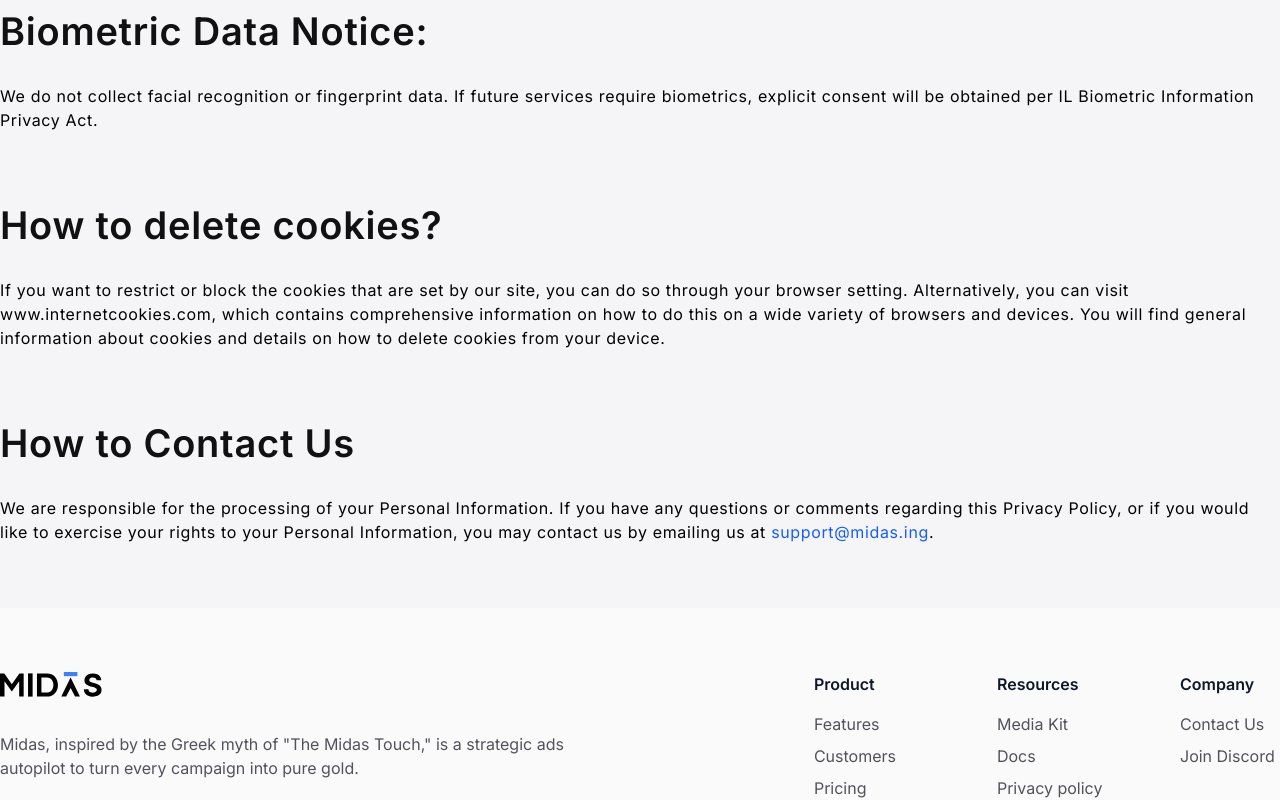
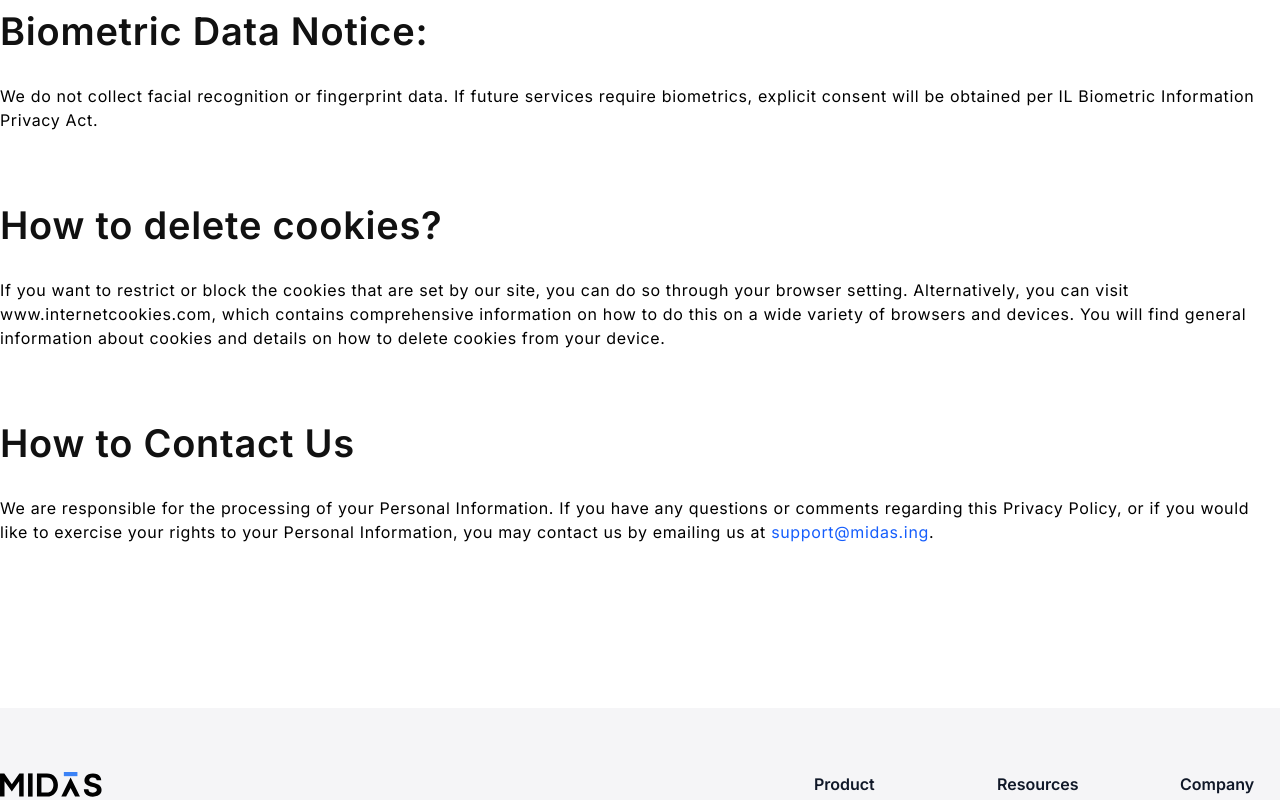
Before and after one commit to growthylab/official-website, a Next.js app: page /privacy-policy in a window 1280 px wide. Shown: the part 9754-10554 px from the top of the page. Built offline with nearby package versions, Linux system fonts and the light colour scheme.

Commit message:
style: fix bg

```diff
--- a/biome.json
+++ b/biome.json
@@ -16,7 +16,7 @@
   "linter": {
     "enabled": true,
     "rules": {
-      "recommended": true,
+      "recommended": false,
       "style": {
         "noNonNullAssertion": "off"
       },
--- /dev/null
+++ b/src/app/ClientLayout.tsx
@@ -0,0 +1,18 @@
+"use client";
+
+import type { ReactNode } from "react";
+import { useIsHomePage } from "@/hooks/useIsHomePage";
+
+interface ClientLayoutProps {
+  children: ReactNode;
+}
+
+export const ClientLayout = ({ children }: ClientLayoutProps) => {
+  const isHomePage = useIsHomePage();
+
+  return (
+    <div className={`min-h-screen mt-[100px] ${isHomePage ? "bg-bgGray" : ""}`}>
+      {children}
+    </div>
+  );
+};
--- a/src/app/_components/Footer.tsx
+++ b/src/app/_components/Footer.tsx
@@ -1,7 +1,12 @@
+"use client";
 import { Logo } from "@/components/Logo";
+import { useIsHomePage } from "@/hooks/useIsHomePage";
+
 export const Footer = () => {
+  const isHomePage = useIsHomePage();
+  const bgColor = isHomePage ? "bg-white/50" : "bg-bgGray";
   return (
-    <footer className="bg-white/50">
+    <footer className={bgColor}>
       <div className="md:max-w-custom mx-4 xl:mx-auto py-16">
         <div className="flex flex-col lg:flex-row lg:justify-between">
           <div className="">
--- a/src/app/globals.css
+++ b/src/app/globals.css
@@ -16,6 +16,7 @@
 
   /* Colors */
   --color-gray-600: #52525B;
+  --color-bgGray: #f5f5f7;
 
 }
 
--- a/src/app/layout.tsx
+++ b/src/app/layout.tsx
@@ -3,6 +3,7 @@
 import "./globals.css";
 import { Footer } from "./_components/Footer";
 import { Header } from "./_components/Head";
+import { ClientLayout } from "./ClientLayout";
 
 const inter = Inter({
   variable: "--font-inter",
@@ -34,7 +35,7 @@
   return (
     <html lang="en">
       <body className={`${outfit.variable} ${inter.variable} antialiased`}>
-        <div className="min-h-screen bg-[#f5f5f7] mt-[100px]">
+        <ClientLayout>
           {/* Header */}
           <Header />
 
@@ -43,7 +44,7 @@
 
           {/* Footer */}
           <Footer />
-        </div>
+        </ClientLayout>
       </body>
     </html>
   );
--- a/src/app/privacy-policy/page.tsx
+++ b/src/app/privacy-policy/page.tsx
@@ -1,6 +1,6 @@
 export default function PrivacyPolicy() {
   return (
-    <div className="leading-[0] not-italic relative w-full adaptive-margin text-left pt-[100px]">
+    <div className="leading-[0] not-italic relative w-full adaptive-margin text-left py-[100px]">
       <div className="font-['Inter'] font-semibold text-[#111111] text-[64px] tracking-[1.28px] mb-6">
         <h1 className="leading-[84px] whitespace-pre">Privacy Policy</h1>
       </div>
--- a/src/app/terms-of-service/page.tsx
+++ b/src/app/terms-of-service/page.tsx
@@ -1,6 +1,6 @@
 export default function TermOfService() {
   return (
-    <div className="leading-[0] not-italic relative adaptive-margin text-left pt-[100px]">
+    <div className="leading-[0] not-italic relative adaptive-margin text-left py-[100px]">
       <div className="font-['Inter'] font-semibold text-[#111111] text-[64px] tracking-[1.28px] mb-6">
         <h1 className="leading-[84px] whitespace-pre">Terms of Service</h1>
       </div>
--- /dev/null
+++ b/src/hooks/useIsHomePage.ts
@@ -0,0 +1,12 @@
+"use client";
+
+import { usePathname } from "next/navigation";
+
+/**
+ * 检测当前页面是否为首页的自定义hook
+ * @returns {boolean} 如果当前页面是首页则返回true，否则返回false
+ */
+export const useIsHomePage = (): boolean => {
+  const pathname = usePathname();
+  return pathname === "/";
+};
```
